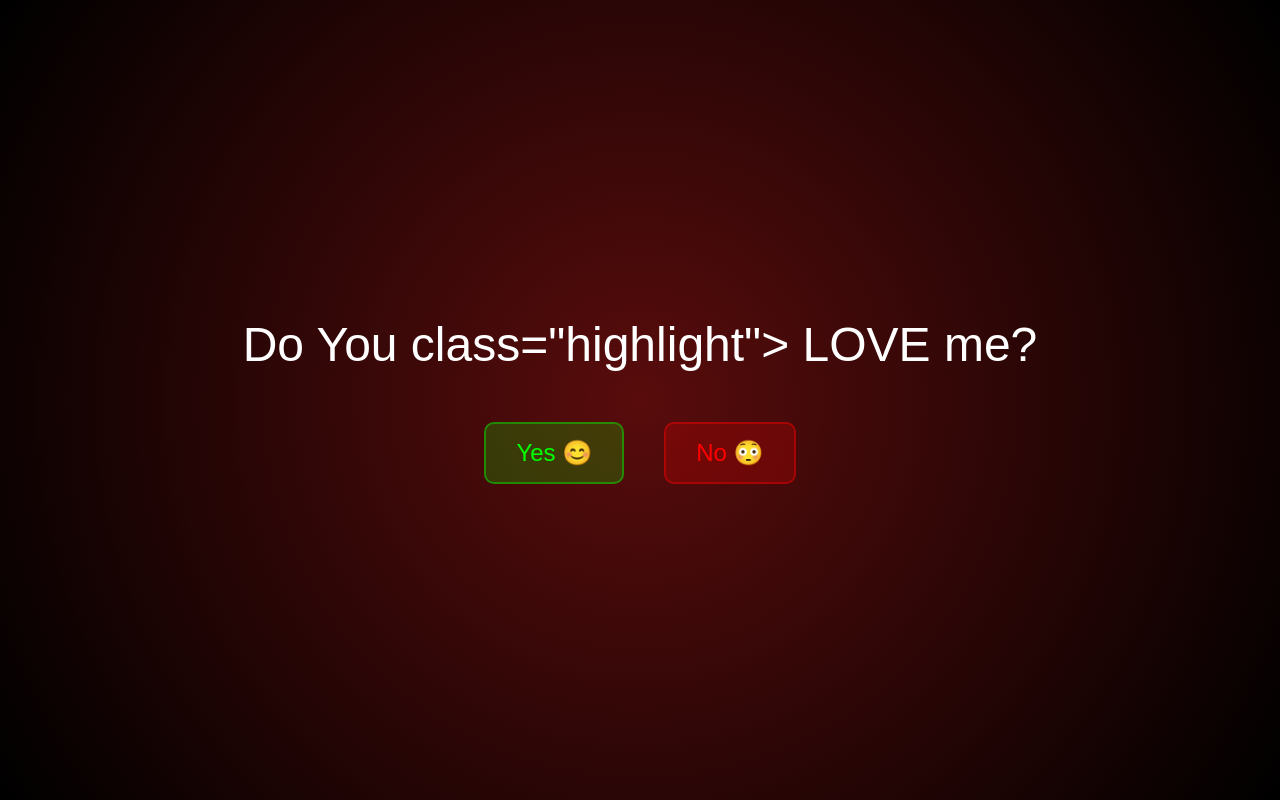
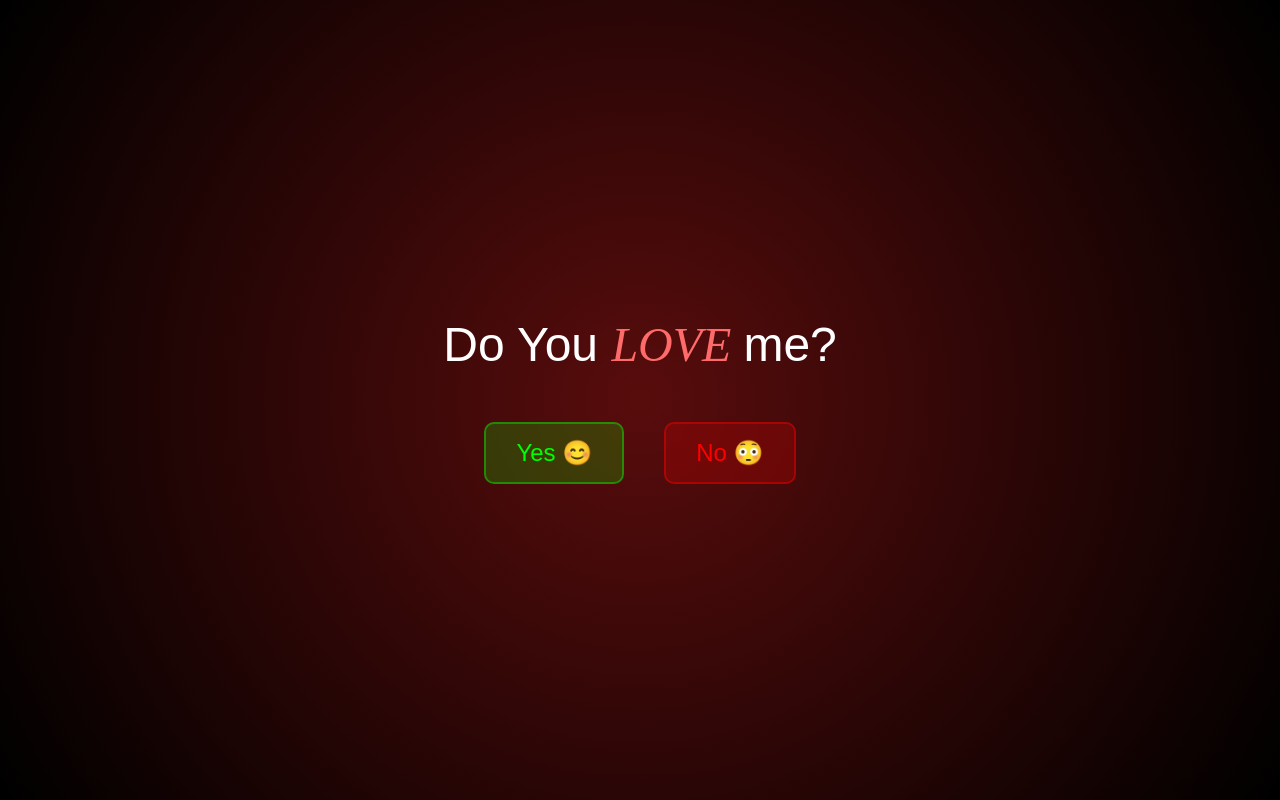
Before and after one commit to skraj909/propose, a plain HTML site: page index.html in a window 1280 px wide. Drawn offline with Linux system fonts and the light colour scheme.

Commit message:
Update index.html

```diff
--- a/index.html
+++ b/index.html
@@ -8,7 +8,7 @@
 </head>
 <body>
     <div class="container">
-        <h1>Do You class="highlight"> LOVE </span> me?</h1>
+        <h1>Do You <span class="highlight"> LOVE </span> me?</h1>
         <div class="buttons">
             <a href="yes.html" class="yes-button">Yes 😊</a>
             <a href="1.html" class="no-button">No 😳</a>
```
